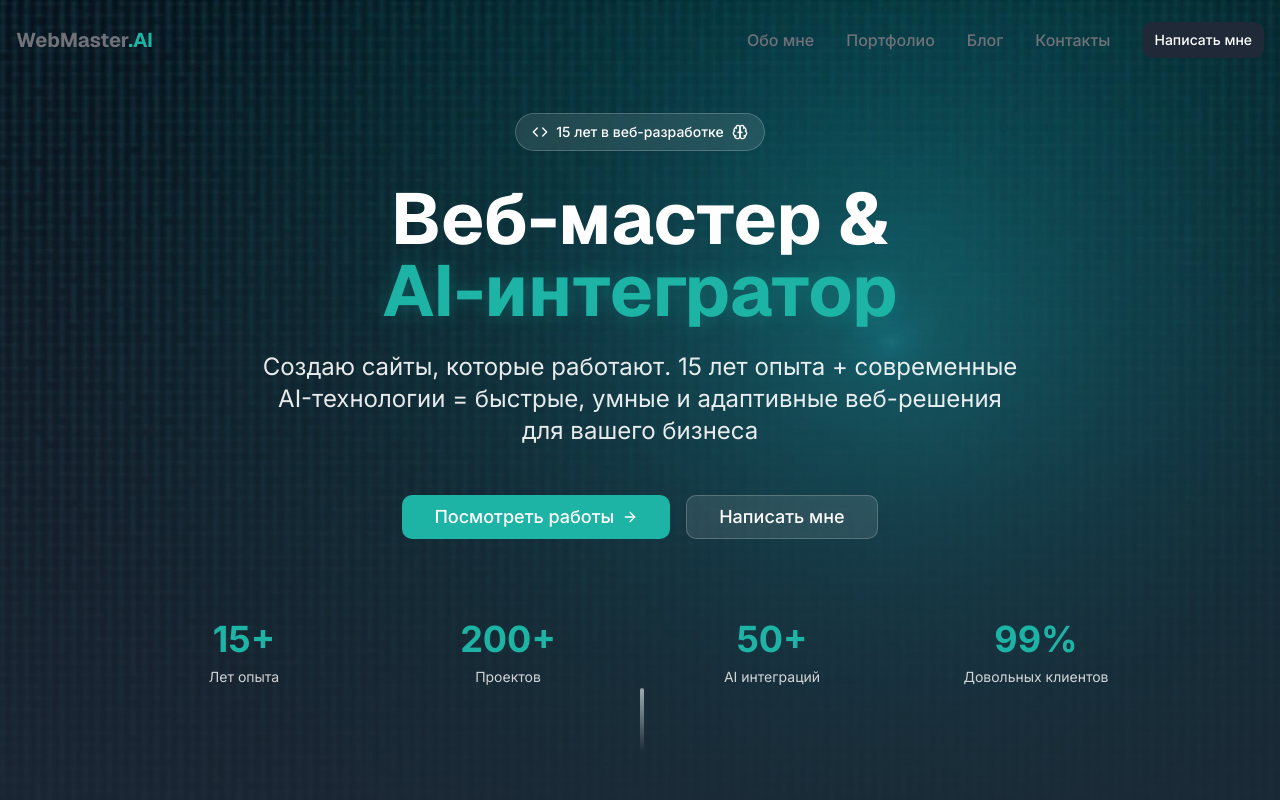
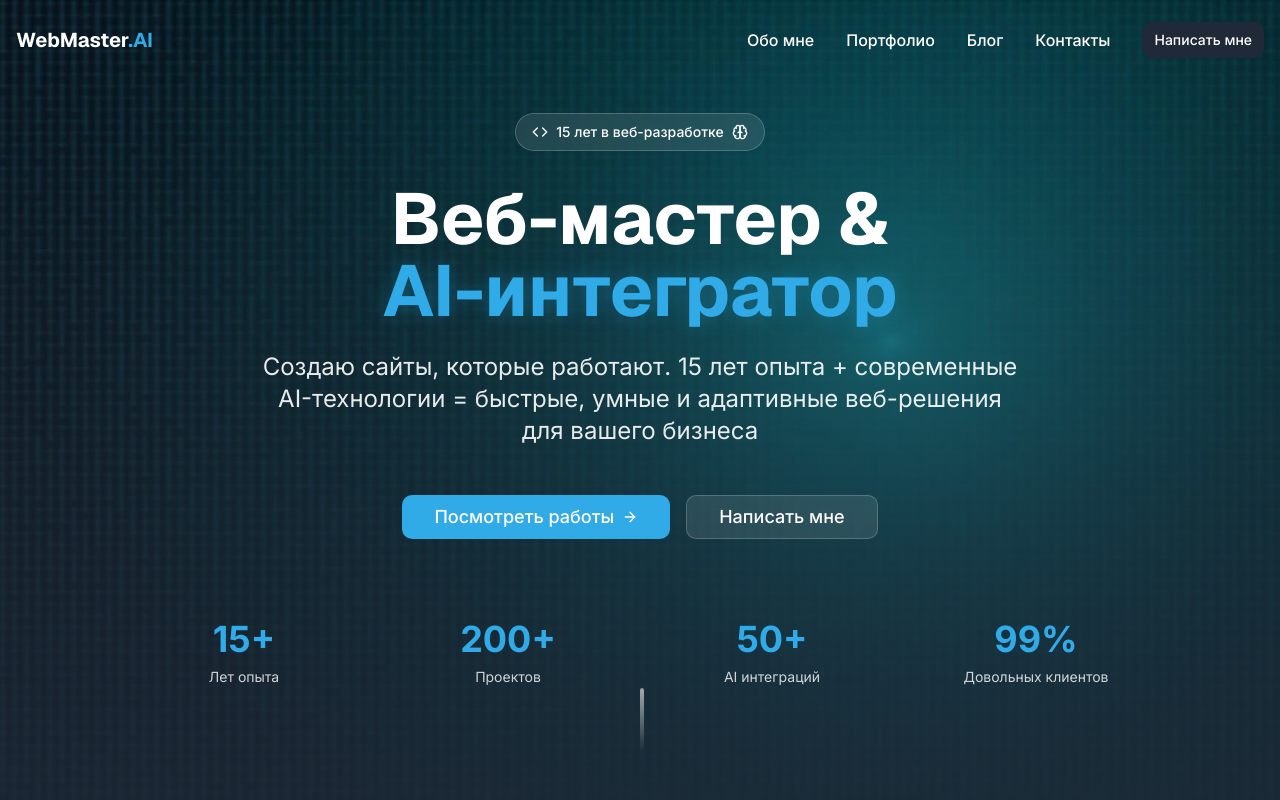
Before and after one commit to Argovir/ai-web-symbiosis, a React (Vite) app: page / in a window 1280 px wide. Shown: the top 800 px of the page. Built offline with nearby package versions, Linux system fonts and the light colour scheme; the HTML template or start-up script is replaced by a standard one.

Commit message:
Refactor: Update tech stack and colors

```diff
--- a/src/components/AboutSection.tsx
+++ b/src/components/AboutSection.tsx
@@ -1,6 +1,6 @@
 import { Check, Zap, Heart, Target } from "lucide-react";
 const AboutSection = () => {
-  const classicSkills = ["HTML5, CSS3 (SASS/LESS)", "JavaScript (ES6+)", "React, Vue.js", "WordPress, PHP", "Responsive Design", "Performance Optimization"];
+  const classicSkills = ["HTML5, CSS3 (SASS/LESS)", "JavaScript (ES6+)", "Joomla, WordPress", "Django - Python", "Responsive Design", "Performance Optimization"];
   const aiSkills = ["OpenAI API интеграция", "Midjourney автоматизация", "AI чат-боты", "ML аналитика", "Генерация контента", "Персонализация UX"];
   const values = [{
     icon: Zap,
--- a/src/components/Navigation.tsx
+++ b/src/components/Navigation.tsx
@@ -38,13 +38,13 @@ const Navigation = () => {
         <div className="flex items-center justify-between h-16 md:h-20">
           {/* Logo */}
           <div className="font-geist font-bold text-xl">
-            <span className="text-zinc-500">WebMaster</span>
+            <span className={`transition-colors duration-300 ${isScrolled ? 'text-zinc-700' : 'text-white'}`}>WebMaster</span>
             <span className="text-accent">.AI</span>
           </div>
 
           {/* Desktop Navigation */}
           <div className="hidden md:flex items-center space-x-8">
-            {navItems.map(item => <button key={item.href} onClick={() => scrollToSection(item.href)} className="transition-colors duration-200 font-medium text-zinc-500">
+            {navItems.map(item => <button key={item.href} onClick={() => scrollToSection(item.href)} className={`transition-colors duration-200 font-medium ${isScrolled ? 'text-zinc-700 hover:text-accent' : 'text-white hover:text-accent'}`}>
                 {item.label}
               </button>)}
             <Button variant="default" size="sm" onClick={() => scrollToSection('#contact')}>
--- a/src/index.css
+++ b/src/index.css
@@ -29,12 +29,12 @@
     --muted: 215 15% 95%;
     --muted-foreground: 215 13% 65%;
 
-    /* Accent - Sea Wave Teal */
-    --accent: 174 72% 41%;
+    /* Accent - Sky Blue */
+    --accent: 200 80% 55%;
     --accent-foreground: 0 0% 100%;
 
-    /* Success - Emerald Green */
-    --success: 160 84% 39%;
+    /* Success - Light Sky Blue */
+    --success: 200 70% 50%;
     --success-foreground: 0 0% 100%;
 
     --destructive: 0 84.2% 60.2%;
@@ -42,7 +42,7 @@
 
     --border: 215 15% 90%;
     --input: 215 15% 90%;
-    --ring: 174 72% 41%;
+    --ring: 200 80% 55%;
 
     --radius: 12px;
 
@@ -67,7 +67,7 @@
     --popover: 215 25% 20%;
     --popover-foreground: 0 0% 95%;
 
-    --primary: 174 72% 41%;
+    --primary: 200 80% 55%;
     --primary-foreground: 215 28% 17%;
 
     --secondary: 215 20% 25%;
@@ -76,12 +76,12 @@
     --muted: 215 20% 25%;
     --muted-foreground: 215 15% 70%;
 
-    --accent: 174 72% 41%;
+    --accent: 200 80% 55%;
     --accent-foreground: 215 28% 17%;
 
     --border: 215 20% 30%;
     --input: 215 20% 25%;
-    --ring: 174 72% 41%;
+    --ring: 200 80% 55%;
 
     --section-bg: 215 25% 20%;
   }
```
